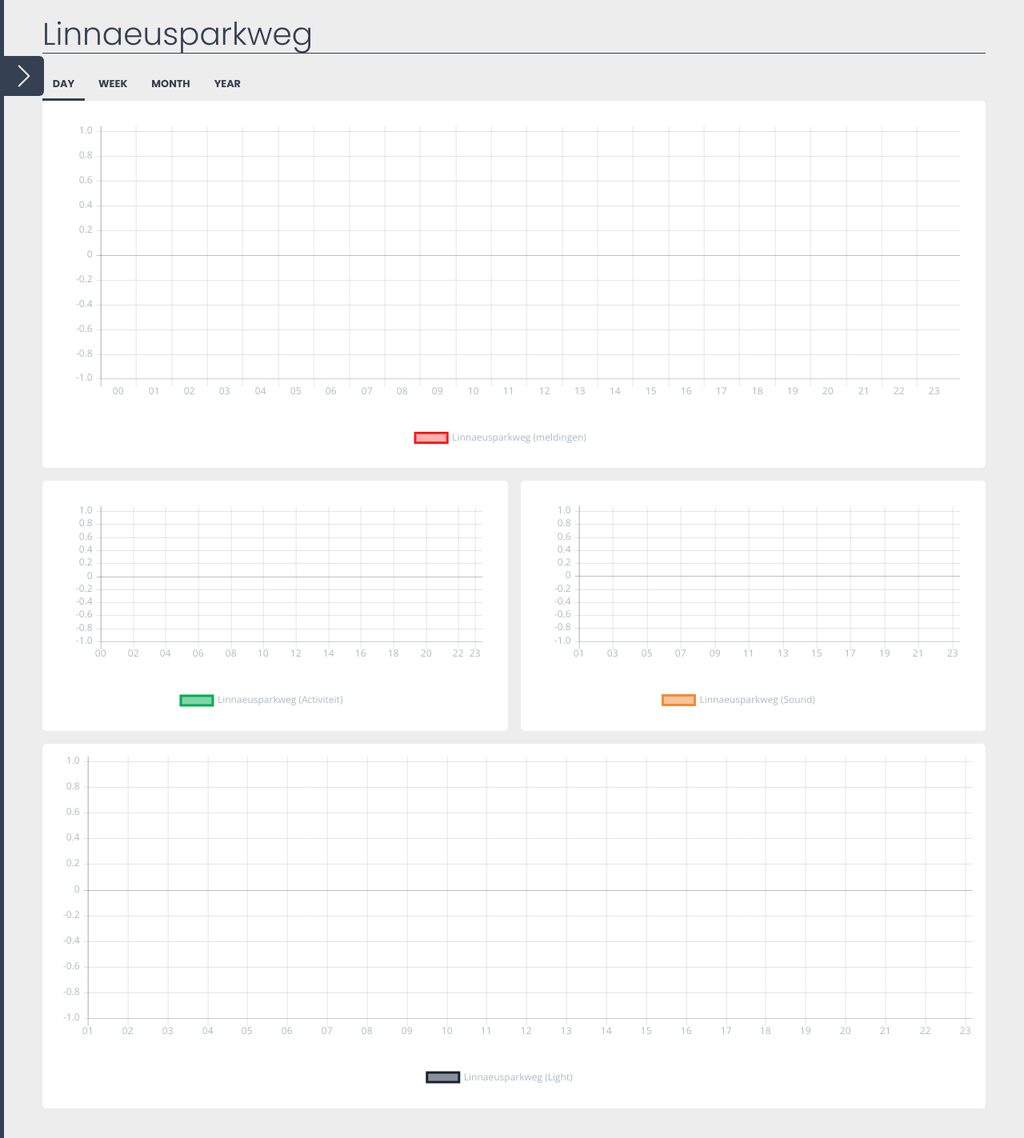
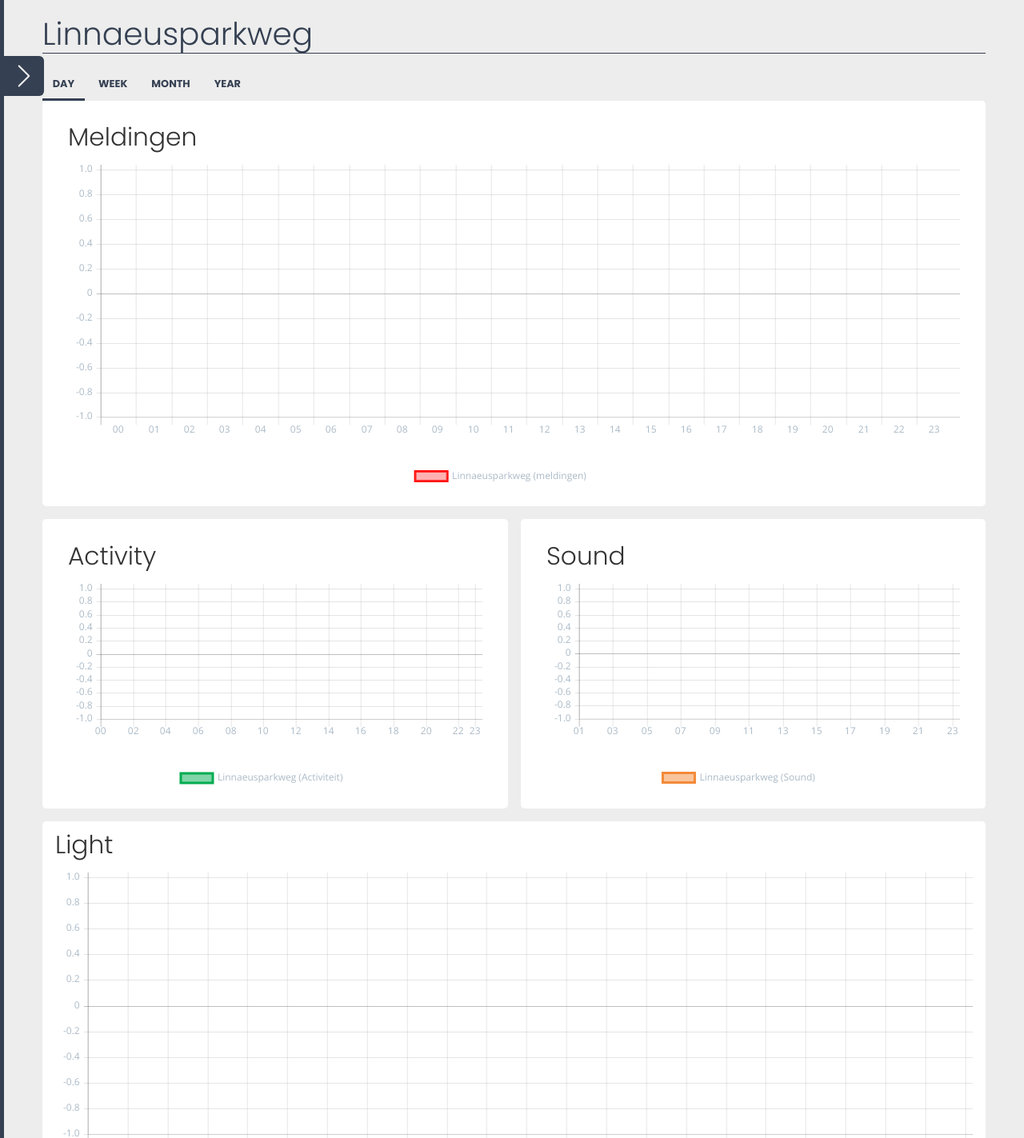
Before and after one commit to begumyasar/Dashboard, a plain HTML site: page esp2.html in a window 1280 px wide. Shown: the top 1423 px of the page at 80% size. Drawn offline with nearby package versions, Linux system fonts and the light colour scheme; no server answers.

Commit message:
Added chart headers

```diff
--- a/esp2.html
+++ b/esp2.html
@@ -59,21 +59,25 @@
                     <article class="full-width-col">
 
                         <div class="sensorstats">
+                            <h2 class="headerChart">Meldingen</h2>
                             <canvas id="LinnaeusparkwegMelding" width="1100" height="400"></canvas>
                         </div>
                     </article>
                 </div>
                 <div class="row smallStats">
                     <div class="statsSmall">
+                        <h2 class="headerChart">Activity</h2>
                         <canvas id="LinnaeusparkwegActivity"></canvas>
                     </div>
                     <div class="statsSmall2">
+                        <h2 class="headerChart">Sound</h2>
                         <canvas id="LinnaeusparkwegSound"></canvas>
                     </div>
                 </div>
                 <div class="row">
                     <article class="full-width-col">
                         <div class="sensorstats2">
+                            <h2 class="headerChart">Light</h2>
                             <canvas id="LinnaeusparkwegLight" width="1100" height="400"></canvas>
                         </div>
                     </article>
--- a/static/stylesheets/style.css
+++ b/static/stylesheets/style.css
@@ -447,11 +447,10 @@ ul {
     font-size: 1.2em;
 }
 
-<<<<<<< HEAD
-.accountWrapper {
-
-=======
 .content-wrapper{
     margin: 2rem;
->>>>>>> 9b650ae683d9ad024ab5c837ce5ae29ad66e7919
 }
+
+.headerChart{
+    margin-top: -0.3rem;
+}
```
Also changed, not shown: esp1.html (+4 -0 lines).
